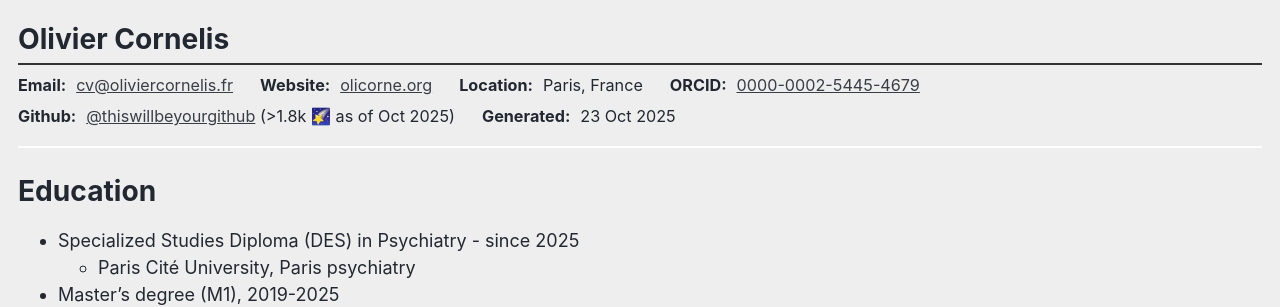
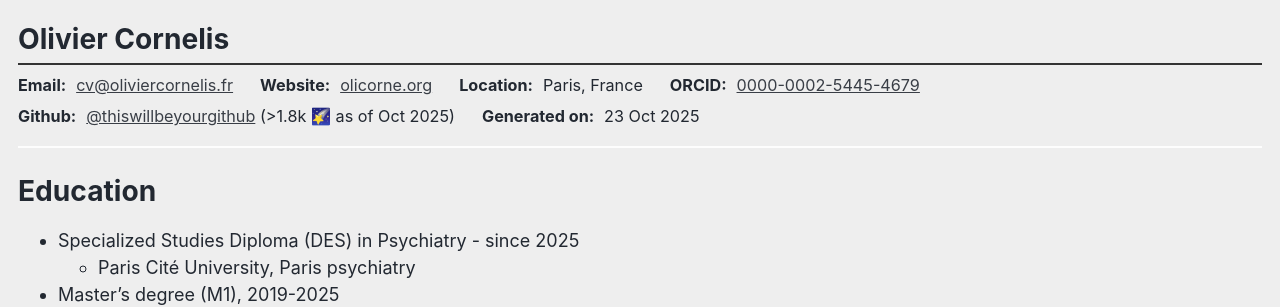
Before and after one commit to thiswillbeyourgithub/website, a Jekyll site: the page built from _pages/cv_en.md, in a window 1280 px wide and 900 px high. Shown: the part 126-433 px from the top of the window. Built offline with Jekyll 4.4.1, drawn with Linux system fonts in a browser that asks for light colours; emoji names are drawn with the system emoji font; a script that is not in the unit is left out.

Commit message:
minor
Signed-off-by: thiswillbeyourgithub <26625900+thiswillbeyourgithub@users.noreply.github.com>

```diff
--- a/_pages/cv_en.md
+++ b/_pages/cv_en.md
@@ -35,7 +35,7 @@ redirect_from:
       <strong>Github:</strong> <a href="https://thiswillbeyourgithub.github.io/">@thiswillbeyourgithub</a> (>1.8k :stars: as of Oct 2025)
     </div>
     <div class="cv-info-item">
-      <strong>Generated:</strong> {{ site.time | date: "%d %b %Y" }}
+      <strong>Generated on:</strong> {{ site.time | date: "%d %b %Y" }}
     </div>
   </div>
 </div>
```
